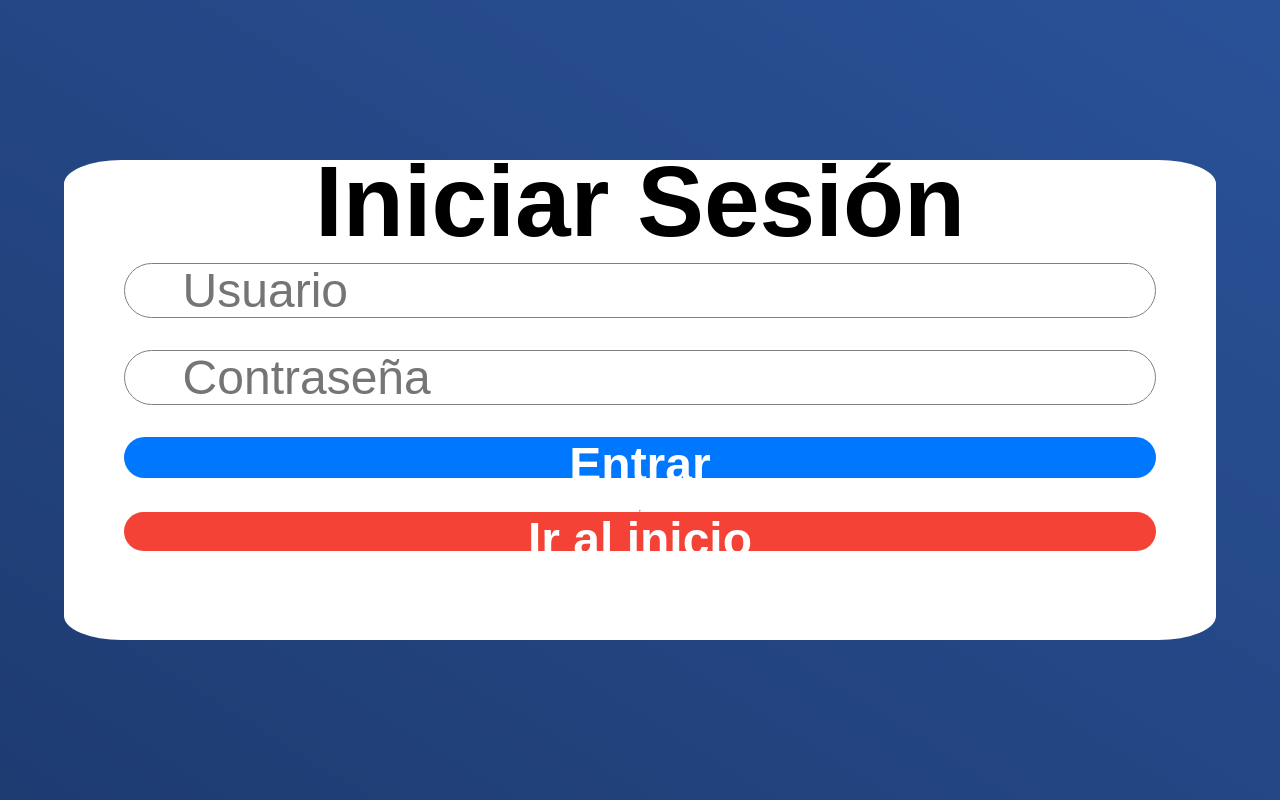
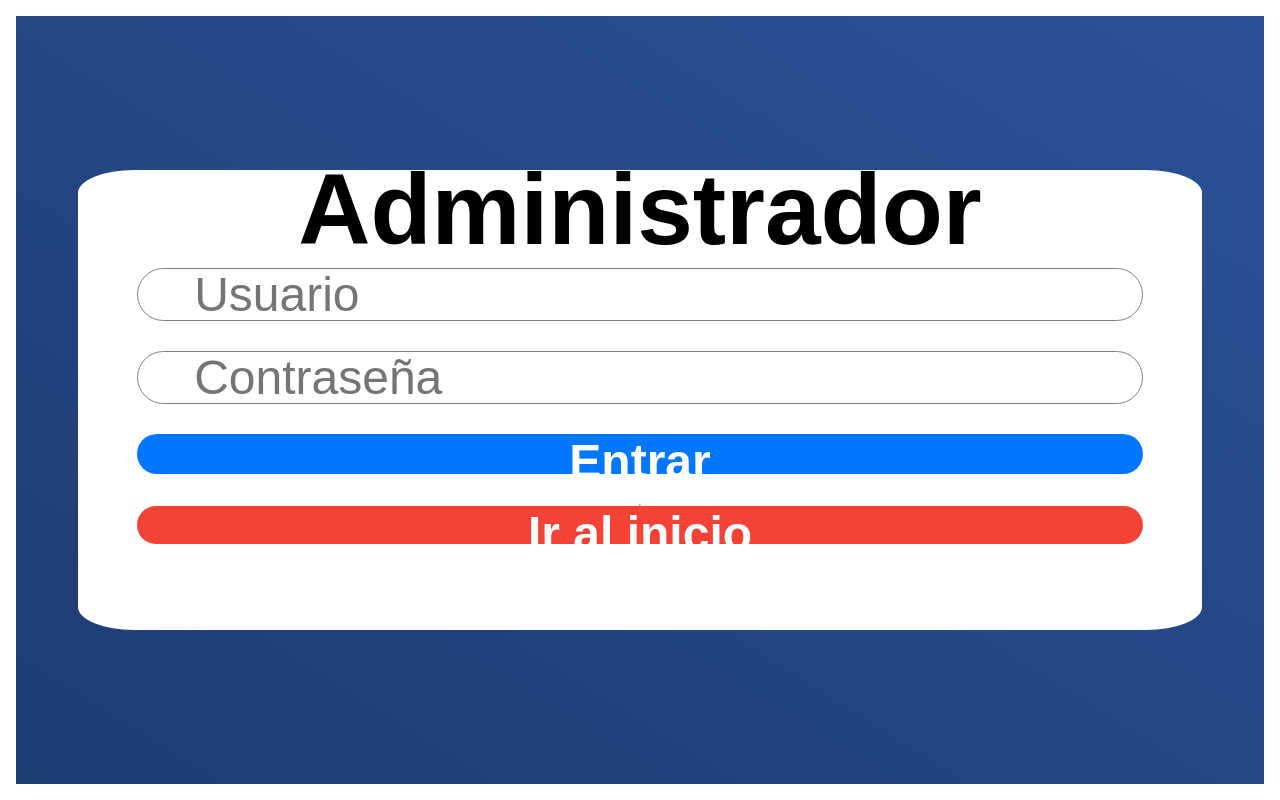
Before and after one commit to pablojhonnycn-ai/proyecto-info, a website: page public/login.html in a window 1280 px wide. Drawn offline with Linux system fonts and the light colour scheme.

Commit message:
nueva actualizacion 1.5

```diff
--- a/public/login.css
+++ b/public/login.css
@@ -20,6 +20,7 @@ html,body{
     align-items: center;
     background-image: linear-gradient(to right top, #1e3c72, #21417b, #244785, #274c8e, #2a5298);
     padding: 0;
+    border: 1rem solid white;
   }
 
   .login-container{
--- a/public/login.html
+++ b/public/login.html
@@ -7,7 +7,7 @@
 </head>
 <body>
   <div class="login-container">
-    <h2>Iniciar Sesión</h2>
+    <h2>Administrador</h2>
     <form action="/login" method="POST">
       <input class="user" type="text" name="usuario" placeholder="Usuario">
       <input class="contraseña" type="password" name="password" placeholder="Contraseña">
@@ -15,7 +15,7 @@
     </form>
 
     <hr>
-    <button class="inicio" onclick="window.location.href='/'">Ir al inicio</button>
+    <button class="inicio" onclick="window.location.href='/index.html'">Ir al inicio</button>
   </div>
 </body>
 </html>
```
Also changed, not shown: index.js (+4 -7 lines), public/imagenes/1757377493897.jpeg (added).
